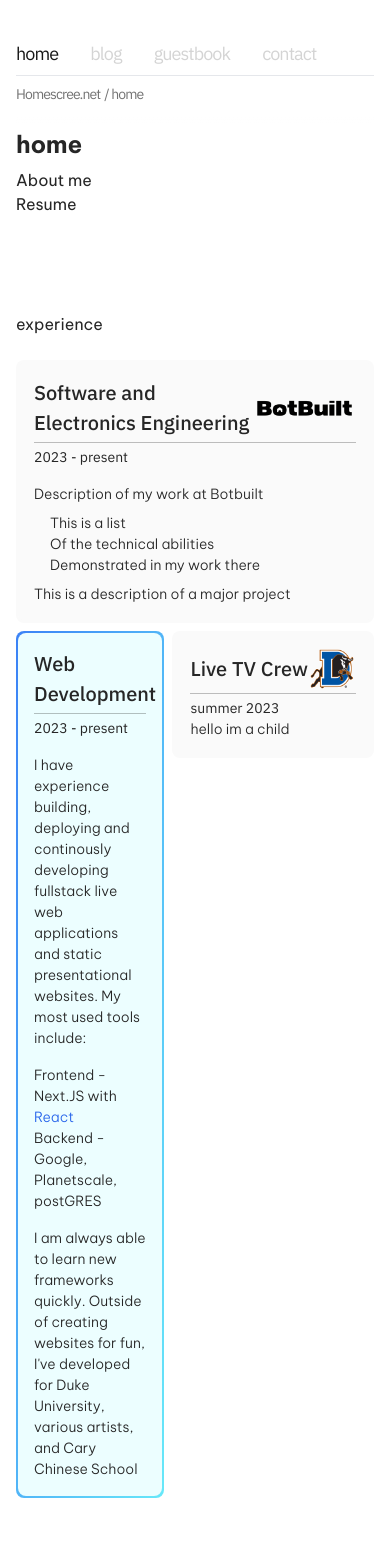
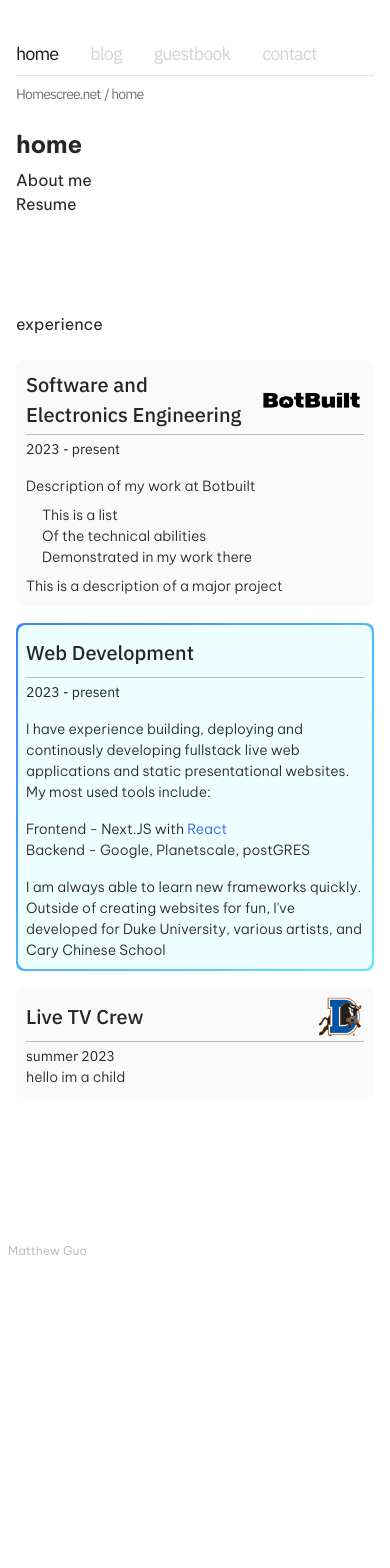
Before and after one commit to a-me-lia/homescreenet, a Next.js app: page /home in a window 390 px wide. Shown: the top 1568 px of the page. After the commit the page ends 1264 px from the top, so only its background shows below. Built offline with nearby package versions, Linux system fonts and the light colour scheme.

Commit message:
mobile layout
Signed-off-by: matthewguo86 <110259342+a-me-lia@users.noreply.github.com>

```diff
--- a/src/app/components/experienceCard.tsx
+++ b/src/app/components/experienceCard.tsx
@@ -1,5 +1,7 @@
+"use client"
 import Image from "next/image";
 import Link from "next/link";
+import { useEffect, useState } from "react";
 
 const rowClassnames = [
     'row-span-1',
@@ -20,13 +22,23 @@ interface CardProps {
 
 
 export const ExperienceCard: React.FC<CardProps> = ({children, rows, cols, title, time, borderClassname, bgClassname, image, width, alt, href}) => {
+
+  const [w, setWidth] = useState(0);
+
+  useEffect(() => {
+    if (typeof window != "undefined") {
+      setWidth(window.innerWidth);
+      window.addEventListener("resize", () => setWidth(window.innerWidth));
+    }}, [])
+
+
     return(
-        <div className={`${rowClassnames[rows-1]} ${colClassnames[cols-1]} h-max ${borderClassname} rounded-lg p-0.5 font-light text-[14px]`}>
-        <div className={`w-full h-full ${bgClassname} p-4 rounded-lg`}>
+        <div className={`${rowClassnames[w < 768 ? cols-1:rows-1]} ${colClassnames[w < 768 ? 1:cols-1]} h-max ${borderClassname} rounded-lg p-0.5 font-light text-[14px]`}>
+        <div className={`w-full h-full ${bgClassname} md:p-4 p-2 rounded-lg`}>
           <div className="flex flex-row justify-between items-center w-full">
-            <h3 className="font-mono text-[20px] font-medium">{title}</h3>
+            <h3 className="font-mono text-[20px] font-medium mr-2">{title}</h3>
             {!(image && alt && href )&& (
-             <div className="relative w-40 h-10"></div>
+             <div className="relative w-0 h-10"></div>
             )}
             {image && alt && href && (
               <Link href={href} className="relative  h-10 "
--- /dev/null
+++ b/src/app/home/home.tsx
@@ -0,0 +1,67 @@
+"use client"
+import { useEffect, useState } from "react";
+
+import Link from "next/link";
+import H1 from "../components/h1";
+import Image from "next/image";
+
+import { ExperienceCard } from "../components/experienceCard";
+
+export default function Home(){
+    return(
+        <main className="min-h-screen bg-white mx-4  md:mx-auto md:w-[742px]  relative">
+        <H1>home</H1>
+        <ul className="flex flex-col">
+          <li>
+            <Link href="/home/about">About me</Link>
+          </li>
+          <li>
+            <Link href="/home/resume">Resume</Link>
+          </li>
+        </ul>
+
+        <div className="mt-24 mb-6">experience</div>
+
+        <div className="grid grid-flow-row grid-cols-2  row-auto w-full h-max gap-2 md:space-y-0 space-y-2">
+
+
+          <ExperienceCard alt="botbuilt logo" image="/botbuilt.png" width={160} href="https://botbuilt.com" rows={1} cols={2} title='Software and Electronics Engineering'  time='2023 - present' borderClassname="bg-neutral-50" bgClassname=" bg-neutral-50" >
+          <p className="mt-4">Description of my work at Botbuilt</p>
+            <ul className="mt-2 pl-4">
+              <li>This is a list</li>
+              <li>Of the technical abilities</li>
+              <li>Demonstrated in my work there</li>
+            </ul>
+            <p className="mt-2">This is a description of a major project</p>
+          </ExperienceCard>
+
+
+          <ExperienceCard rows={2} cols={1} title='Web Development' time='2023 - present' borderClassname="bg-gradient-to-br from-blue-500 to-cyan-300" bgClassname=" bg-cyan-50" >
+          <p className="mt-4">
+                I have experience building, deploying and continously developing
+                fullstack live web applications and static presentational
+                websites. My most used tools include:
+              </p>
+              <ul className="mt-4">
+                <li>
+                  Frontend - Next.JS with{" "}
+                  <span className="text-blue-600">React</span>
+                </li>
+                <li>Backend - Google, Planetscale, postGRES</li>
+              </ul>
+              <p className="mt-4">
+                I am always able to learn new frameworks quickly. Outside of
+                creating websites for fun, I&apos;ve developed for Duke
+                University, various artists, and Cary Chinese School
+              </p>
+          </ExperienceCard>
+
+
+          <ExperienceCard rows={1} cols={1} title='Live TV Crew' time='summer 2023' borderClassname=" bg-neutral-50" bgClassname=" neutral-50" image="/durham.png"  width={48}  alt="Durham Bulls" href='https://www.milb.com/durham' >
+            <div>hello im a child</div>
+          </ExperienceCard>
+
+        </div>
+      </main>
+    )
+}
--- a/src/app/home/page.tsx
+++ b/src/app/home/page.tsx
@@ -1,10 +1,10 @@
-import Link from "next/link";
-import H1 from "../components/h1";
-import Image from "next/image";
+
 
 import { Metadata } from "next";
 
-import { ExperienceCard } from "../components/experienceCard";
+import Home from "./home";
+
+
 
 export const metadata: Metadata = {
   title: "Homescree.net | Matthew Guo",
@@ -14,59 +14,6 @@ export const metadata: Metadata = {
 
 export default function Page() {
   return (
-    <main className="min-h-screen bg-white mx-4  md:mx-auto md:w-[742px]  relative">
-      <H1>home</H1>
-      <ul className="flex flex-col">
-        <li>
-          <Link href="/home/about">About me</Link>
-        </li>
-        <li>
-          <Link href="/home/resume">Resume</Link>
-        </li>
-      </ul>
-
-      <div className="mt-24 mb-6">experience</div>
-
-      <div className="grid grid-flow-row md:grid-cols-2 grid-cols-1 row-auto w-full h-max gap-2">
-
-
-        <ExperienceCard alt="botbuilt logo" image="/botbuilt.png" width={160} href="https://botbuilt.com" rows={1} cols={2} title='Software and Electronics Engineering'  time='2023 - present' borderClassname="bg-neutral-50" bgClassname=" bg-neutral-50" >
-        <p className="mt-4">Description of my work at Botbuilt</p>
-          <ul className="mt-2 pl-4">
-            <li>This is a list</li>
-            <li>Of the technical abilities</li>
-            <li>Demonstrated in my work there</li>
-          </ul>
-          <p className="mt-2">This is a description of a major project</p>
-        </ExperienceCard>
-
-
-        <ExperienceCard rows={2} cols={1} title='Web Development' time='2023 - present' borderClassname="bg-gradient-to-br from-blue-500 to-cyan-300" bgClassname=" bg-cyan-50" >
-        <p className="mt-4">
-              I have experience building, deploying and continously developing
-              fullstack live web applications and static presentational
-              websites. My most used tools include:
-            </p>
-            <ul className="mt-4">
-              <li>
-                Frontend - Next.JS with{" "}
-                <span className="text-blue-600">React</span>
-              </li>
-              <li>Backend - Google, Planetscale, postGRES</li>
-            </ul>
-            <p className="mt-4">
-              I am always able to learn new frameworks quickly. Outside of
-              creating websites for fun, I&apos;ve developed for Duke
-              University, various artists, and Cary Chinese School
-            </p>
-        </ExperienceCard>
-
-
-        <ExperienceCard rows={1} cols={1} title='Live TV Crew' time='summer 2023' borderClassname=" bg-neutral-50" bgClassname=" neutral-50" image="/durham.png"  width={48}  alt="Durham Bulls" href='https://www.milb.com/durham' >
-          <div>hello im a child</div>
-        </ExperienceCard>
-
-      </div>
-    </main>
+    <Home></Home>
   );
 }
--- a/src/app/layout.tsx
+++ b/src/app/layout.tsx
@@ -58,7 +58,7 @@ export default function RootLayout({
           <Navbar></Navbar>
           {children}
         </LayoutWrapper>
-        <div className="mt-36 text-[12px] text-black/25 pb-1 pl-1">
+        <div className="mt-36 text-[12px] text-black/25 pb-1 pl-2">
           Matthew Guo
         </div>
       </body>
--- a/src/app/page.tsx
+++ b/src/app/page.tsx
@@ -1,5 +1,13 @@
-"use client";
+
 import { redirect } from "next/navigation";
+import { Metadata } from "next";
+
+
+export const metadata: Metadata = {
+  title: "Homescree.net | Matthew Guo",
+  description:
+    "Matthew Guo's Internet Home | I am an avid web and electronics developer, pianist, and software engineer for Botbuit",
+};
 
 export default function Page() {
   redirect("/home");
```
